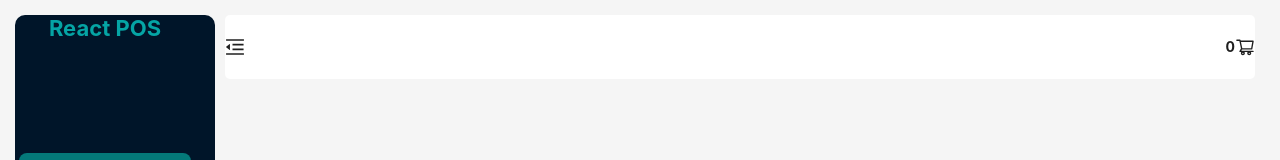
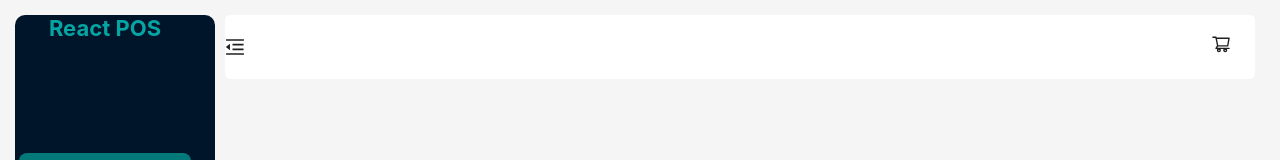
Before and after one commit to TahaHammouz/Point-of-sales, a React (Vite) app in the folder frontend/: page / in a window 1280 px wide. Shown: the top 160 px of the page. Built offline with nearby package versions, Linux system fonts and the light colour scheme.

Commit message:
customize cart icon

```diff
--- a/frontend/src/components/Menu/CustomHeader.jsx
+++ b/frontend/src/components/Menu/CustomHeader.jsx
@@ -8,7 +8,9 @@ import React from "react";
 import { useSelector } from "react-redux";
 import { useNavigate } from "react-router-dom";
 import "../../pages/Root/Root.css";
+import { Badge } from "antd";
 const { Header } = Layout;
+
 const CustomHeader = ({ collapsed, toggle, colorBgContainer }) => {
   const cartItems = useSelector((state) => state.cart.items);
   const navigate = useNavigate();
@@ -18,11 +20,12 @@ const CustomHeader = ({ collapsed, toggle, colorBgContainer }) => {
         className: "trigger",
         onClick: () => toggle(!collapsed),
       })}
-      <div className="cart-count d-flex align-items-center">
+      <div className="cart-count d-flex align-items-center m-4">
         <b>
-          <p className="mt-3 mr-2">{cartItems.length}</p>
+          <Badge count={cartItems.length} offset={[10, 10]}>
+            <ShoppingCartOutlined onClick={() => navigate("/cart")} />
+          </Badge>
         </b>
-        <ShoppingCartOutlined onClick={() => navigate("/cart")} />
       </div>
     </Header>
   );
```
